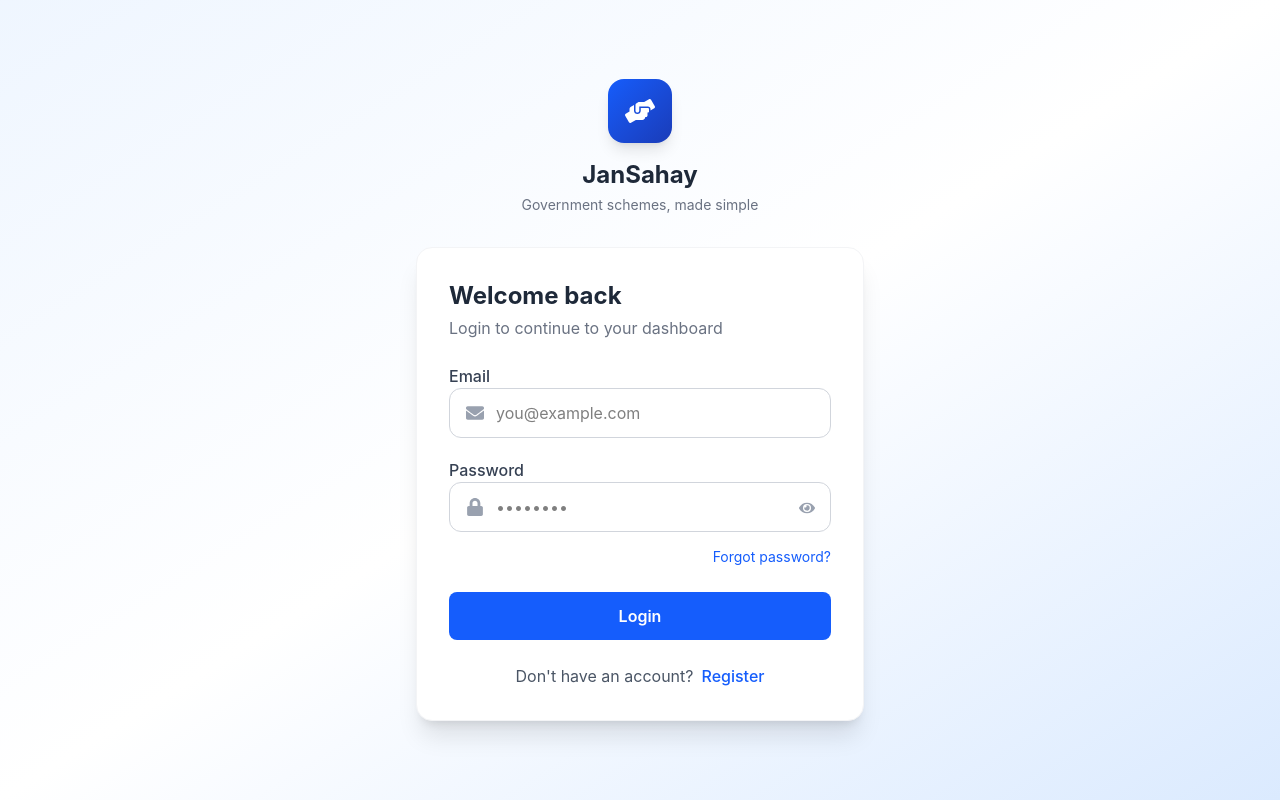
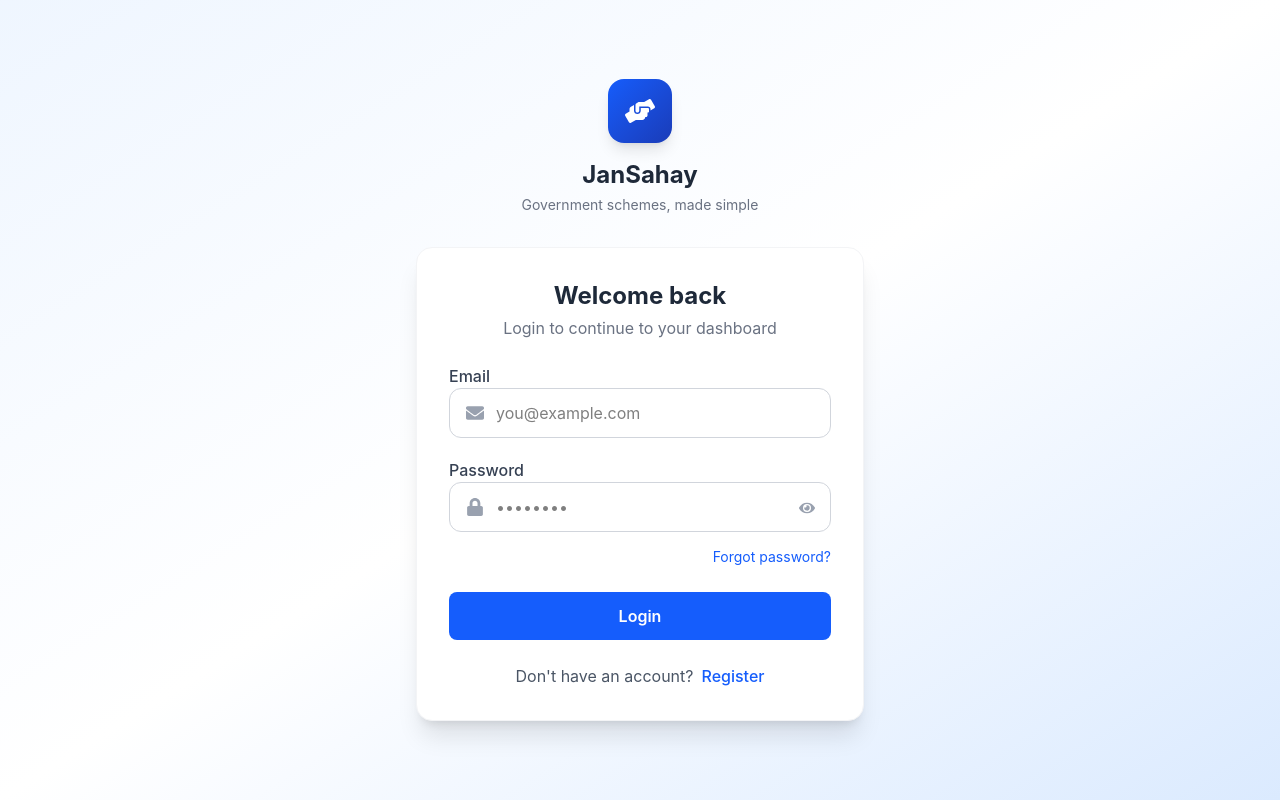
Before and after one commit to hardikrana929/jansahay-frontend, a React (Vite) app: page /login in a window 1280 px wide. Built offline with nearby package versions, Linux system fonts and the light colour scheme.

Commit message:
change Login file

```diff
--- a/src/pages/Login.jsx
+++ b/src/pages/Login.jsx
@@ -79,10 +79,10 @@ const Login = () => {
             onSubmit={handleSubmit}
             className="bg-white shadow-xl rounded-2xl p-6 sm:p-8 border border-gray-100"
           >
-            <h2 className="text-2xl font-bold text-gray-800 mb-1">
+            <h2 className="text-2xl font-bold text-gray-800 mb-1 text-center">
               Welcome back
             </h2>
-            <p className="text-gray-500 mb-6">
+            <p className="text-gray-500 mb-6 text-center">
               Login to continue to your dashboard
             </p>
 
```
